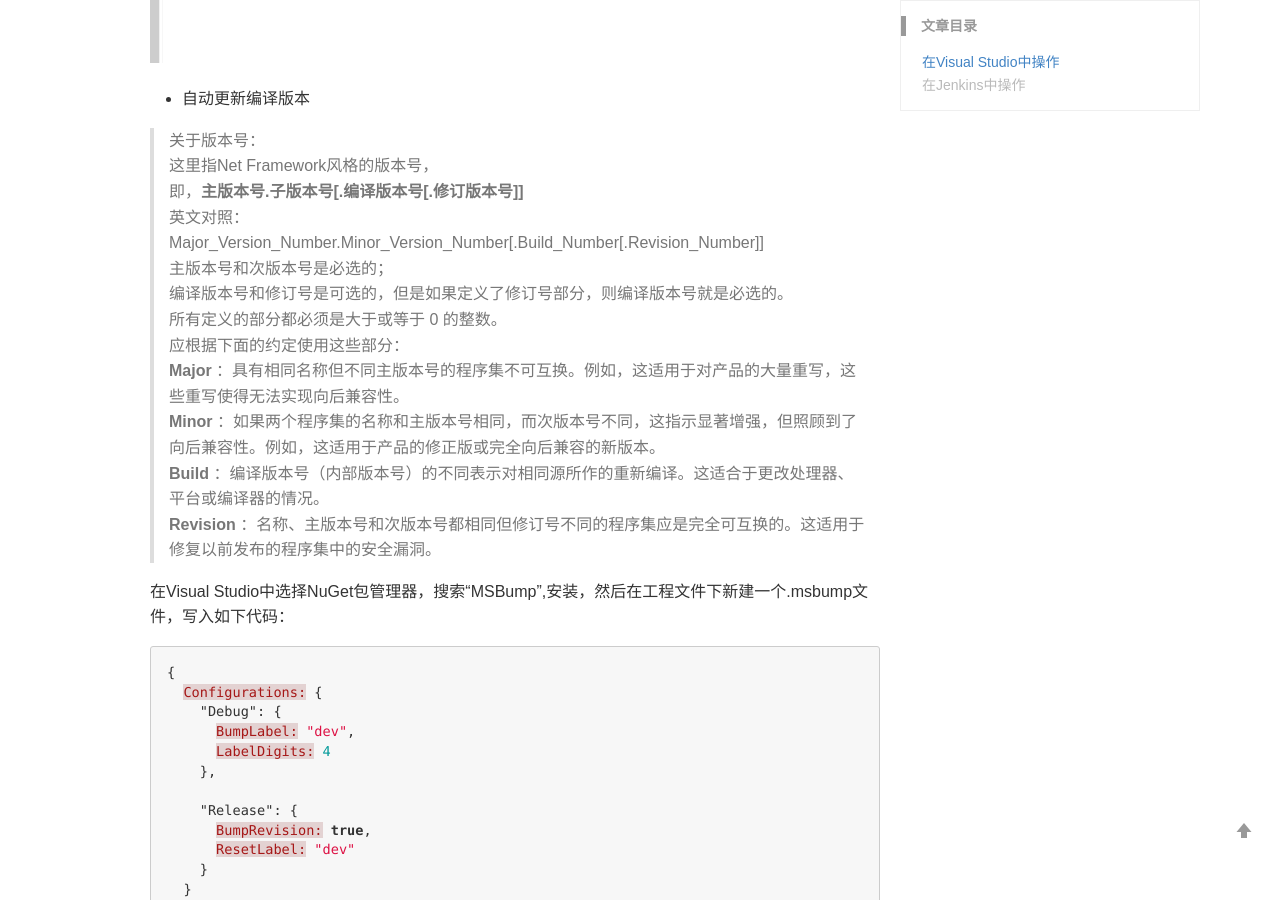
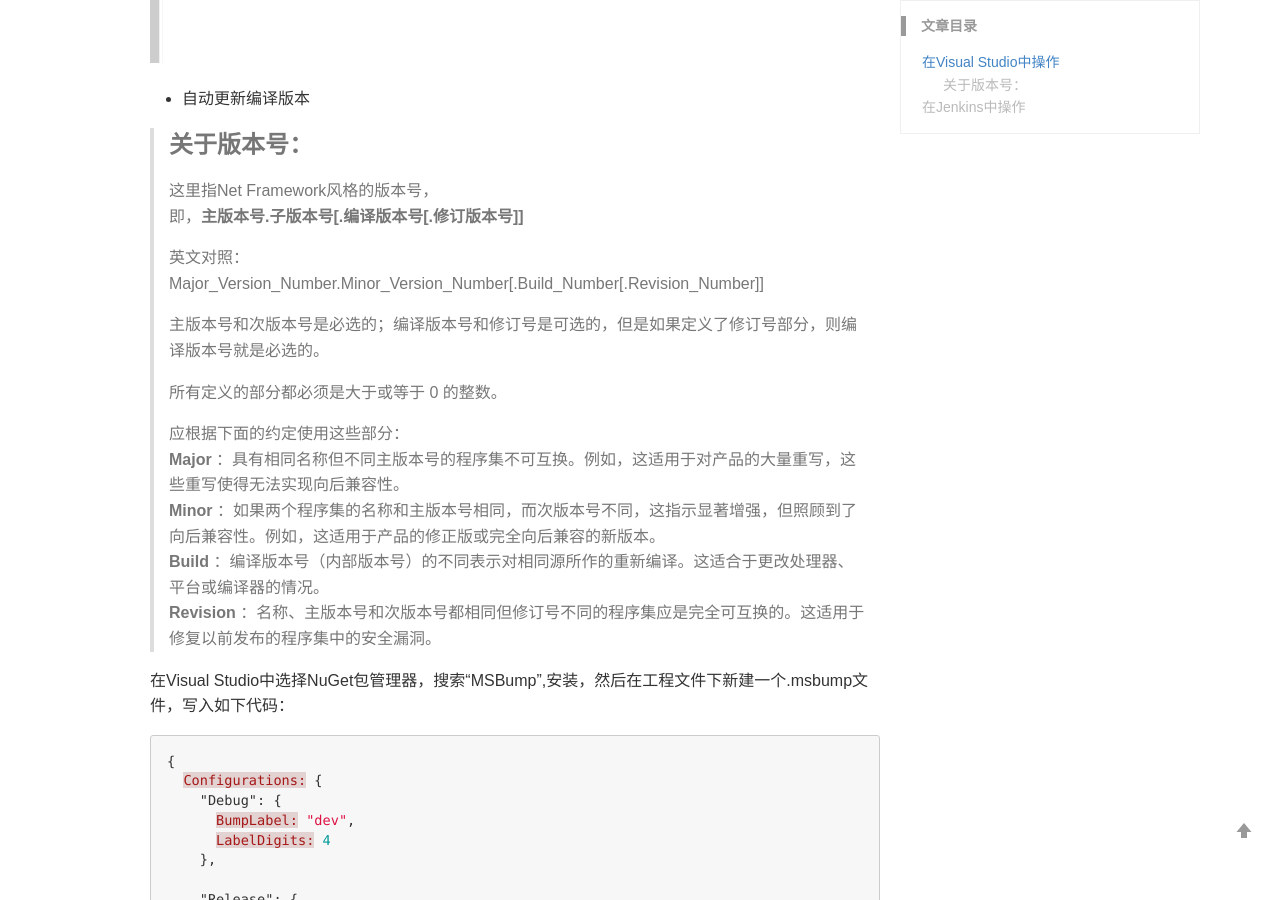
Before and after one commit to AllanHao/allanhao.github.io, a Jekyll site: the page built from _posts/2018-12-25-nuget-cicd.md, in a window 1280 px wide and 900 px high, scrolled down 1476 px. Built offline with Jekyll 4.4.1, drawn with Linux system fonts in a browser that asks for light colours; comment, search, counter and statistics services are not loaded.

Commit message:
Update 2018-12-25-nuget-cicd.md

```diff
--- a/_posts/2018-12-25-nuget-cicd.md
+++ b/_posts/2018-12-25-nuget-cicd.md
@@ -31,15 +31,18 @@ CI/CD流程如下图：
 
 * 自动更新编译版本
 
-> 关于版本号：
+> ### 关于版本号：
 这里指Net Framework风格的版本号，
 即，**主版本号.子版本号[.编译版本号[.修订版本号]]**
-英文对照：
+>
+> 英文对照：
 Major_Version_Number.Minor_Version_Number[.Build_Number[.Revision_Number]]
-主版本号和次版本号是必选的；
-编译版本号和修订号是可选的，但是如果定义了修订号部分，则编译版本号就是必选的。
-所有定义的部分都必须是大于或等于 0 的整数。
-应根据下面的约定使用这些部分：
+>
+> 主版本号和次版本号是必选的；编译版本号和修订号是可选的，但是如果定义了修订号部分，则编译版本号就是必选的。
+>
+> 所有定义的部分都必须是大于或等于 0 的整数。
+>
+> 应根据下面的约定使用这些部分：
 **Major** ：具有相同名称但不同主版本号的程序集不可互换。例如，这适用于对产品的大量重写，这些重写使得无法实现向后兼容性。
 **Minor** ：如果两个程序集的名称和主版本号相同，而次版本号不同，这指示显著增强，但照顾到了向后兼容性。例如，这适用于产品的修正版或完全向后兼容的新版本。
 **Build** ：编译版本号（内部版本号）的不同表示对相同源所作的重新编译。这适合于更改处理器、平台或编译器的情况。
```
